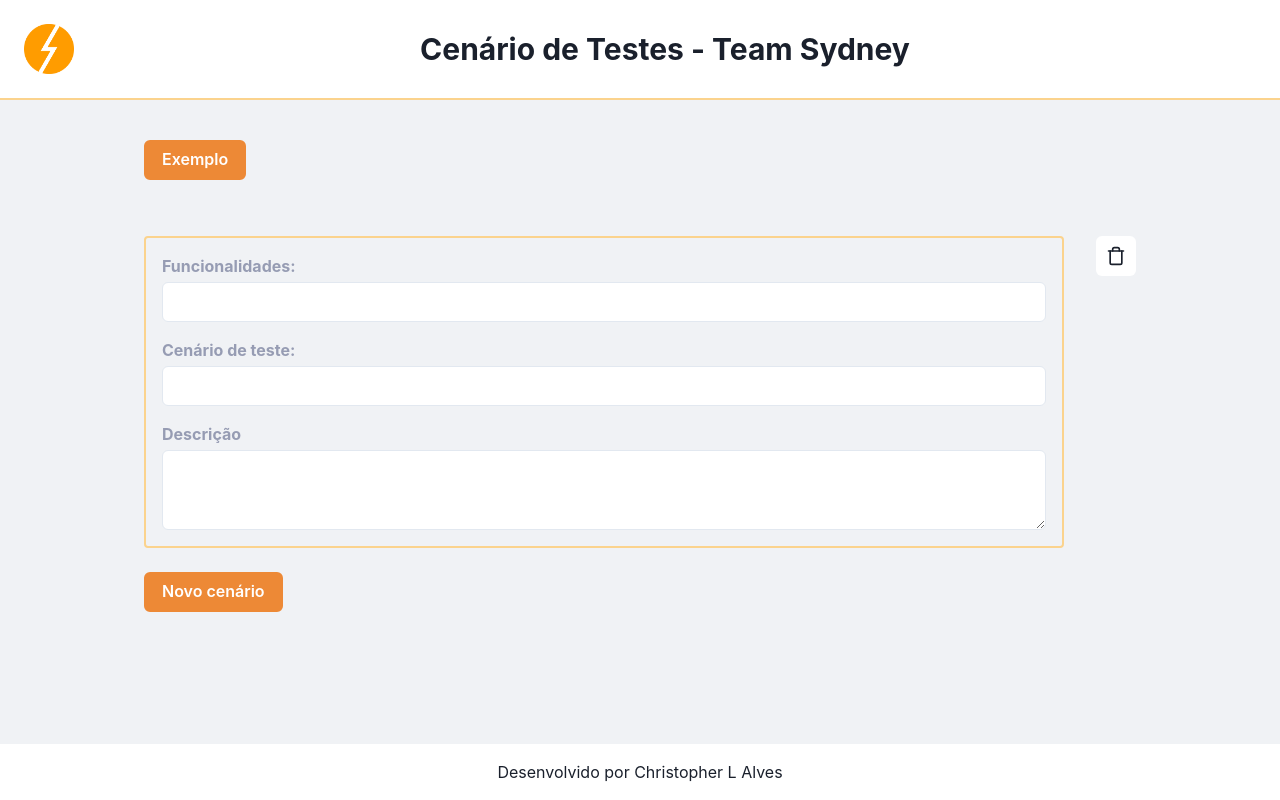
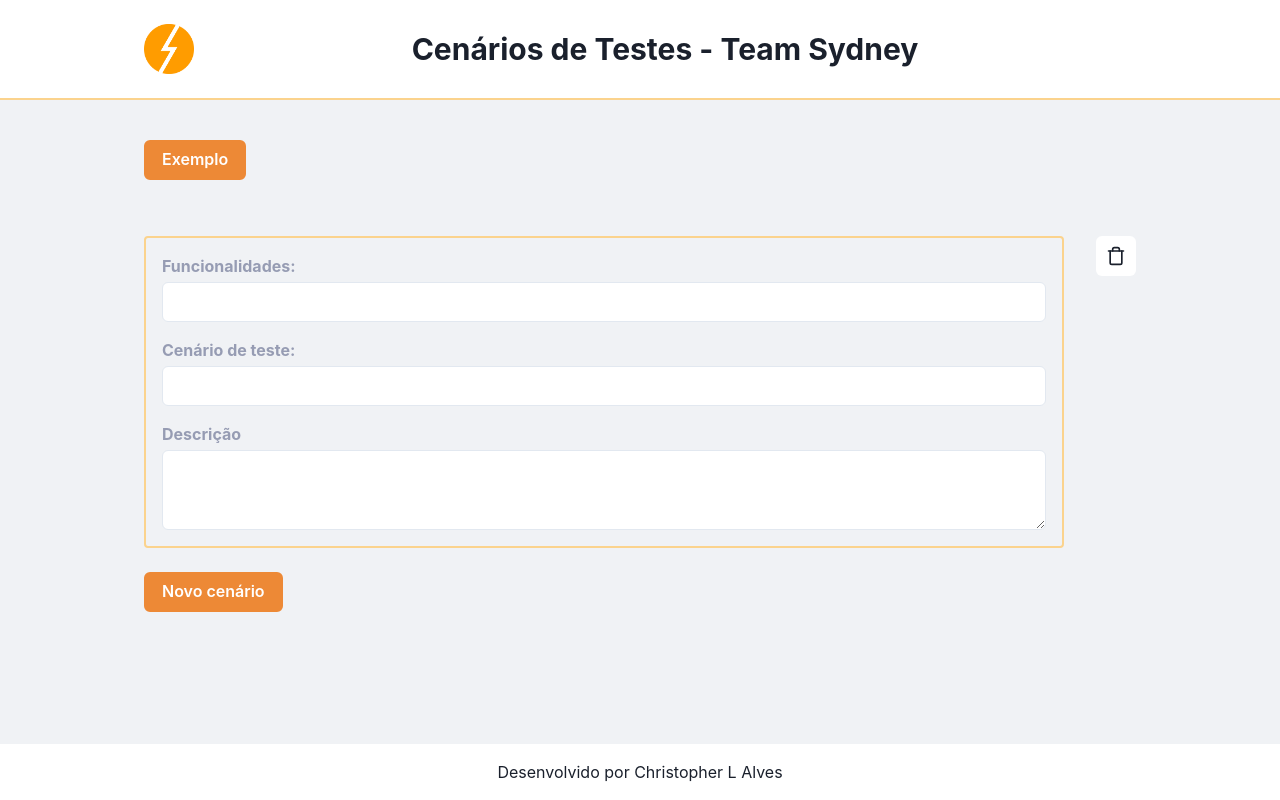
Before and after one commit to chrisleo-usa/scenario-tests, a React (Create React App) app: page / in a window 1280 px wide. Built offline with nearby package versions, Linux system fonts and the light colour scheme.

Commit message:
fix header and footer container size

```diff
--- a/public/index.html
+++ b/public/index.html
@@ -24,7 +24,7 @@
       work correctly both with client-side routing and a non-root public URL.
       Learn how to configure a non-root public URL by running `npm run build`.
     -->
-    <title>React App</title>
+    <title>Cenários de Testes</title>
   </head>
   <body>
     <noscript>You need to enable JavaScript to run this app.</noscript>
--- a/src/components/footer/index.tsx
+++ b/src/components/footer/index.tsx
@@ -1,18 +1,19 @@
-import { Flex, FlexProps, Text } from '@chakra-ui/react'
+import { Flex, FlexProps, Text, Container } from '@chakra-ui/react'
 
 interface FooterProps extends FlexProps {}
 
 export const Footer = ({ ...rest }: FooterProps) => {
   return (
     <footer>
-      <Flex
-        alignItems="center"
-        justifyContent="center"
-        p={4}
-        bg="white"
-        {...rest}
-      >
-        <Text>Desenvolvido por Christopher L Alves</Text>
+      <Flex p={4} bg="white" {...rest}>
+        <Container
+          maxW="container.lg"
+          display="flex"
+          alignItems="center"
+          justifyContent="center"
+        >
+          <Text>Desenvolvido por Christopher L Alves</Text>
+        </Container>
       </Flex>
     </footer>
   )
--- a/src/components/header/index.tsx
+++ b/src/components/header/index.tsx
@@ -1,4 +1,4 @@
-import { Flex, FlexProps, Heading, Image } from '@chakra-ui/react'
+import { Container, Flex, FlexProps, Heading, Image } from '@chakra-ui/react'
 
 interface HeaderProps extends FlexProps {}
 
@@ -10,13 +10,14 @@ export const Header = ({ ...rest }: HeaderProps) => {
         bg="white"
         borderBottom="2px"
         borderBottomColor="orange.200"
-        alignItems="center"
         {...rest}
       >
-        <Image boxSize="50px" src="/pslogo.png" />
-        <Heading as="h2" size="lg" mx="auto">
-          Cenário de Testes - Team Sydney
-        </Heading>
+        <Container maxW="container.lg" display="flex" alignItems="center">
+          <Image boxSize="50px" src="/pslogo.png" />
+          <Heading as="h2" size="lg" mx="auto">
+            Cenários de Testes - Team Sydney
+          </Heading>
+        </Container>
       </Flex>
     </header>
   )
--- a/src/index.tsx
+++ b/src/index.tsx
@@ -1,6 +1,6 @@
 import React from 'react'
 import ReactDOM from 'react-dom'
-import App from './App'
+import App from './_App'
 
 ReactDOM.render(
   <React.StrictMode>
```
Also changed, not shown: src/_App.tsx (renamed from src/App.tsx).
